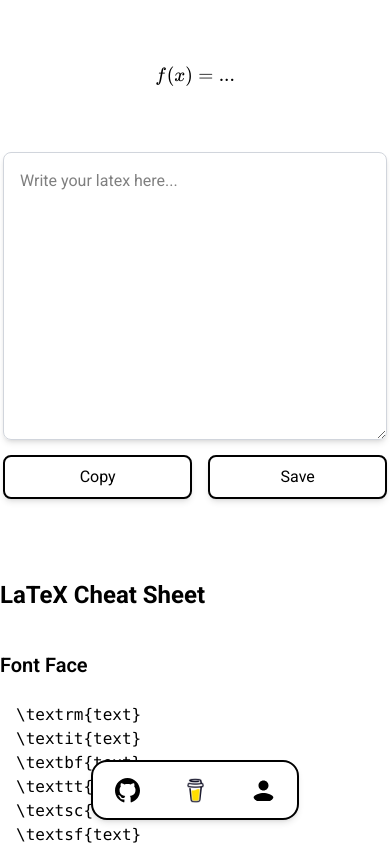
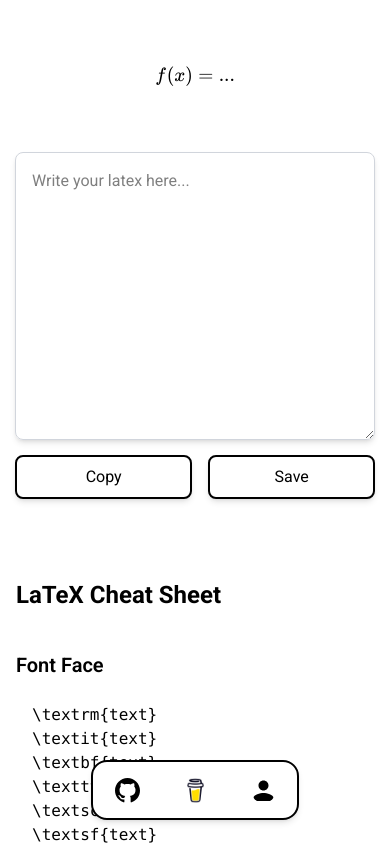
Before and after one commit to nikolaiborbe/latex-renderer, a SvelteKit app: page / in a window 390 px wide. Shown: the top 845 px of the page. Built offline with nearby package versions, Linux system fonts and the light colour scheme.

Commit message:
fix mobile layout

```diff
--- a/src/routes/+page.svelte
+++ b/src/routes/+page.svelte
@@ -74,7 +74,7 @@
 <!-- Global listener for clicks -->
 <svelte:window on:click={handleClickOutside} />
 
-<div class="flex h-screen flex-col items-center justify-start">
+<div class="flex h-screen flex-col px-4 items-center justify-start">
 	<div class="pt-10 md:pt-20 lg:pt-72">
 		{#if !math}
 			<div class="h-fit w-fit px-4 py-2">
@@ -88,7 +88,7 @@
 	</div>
 	<div class="mt-10">
 		<textarea
-			class="h-72 w-96 md:w-[35rem] rounded-lg border border-gray-300 p-4 shadow-md focus:ring-2 focus:ring-blue-500 focus:outline-none"
+			class="h-72 w-90 md:w-[35rem] rounded-lg border border-gray-300 p-4 shadow-md focus:ring-2 focus:ring-blue-500 focus:outline-none"
 			placeholder="Write your latex here..."
 			bind:value={math}
 		></textarea>
```
